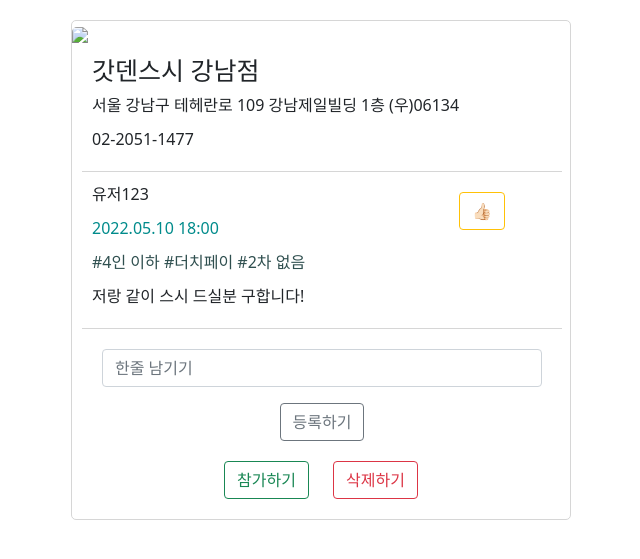
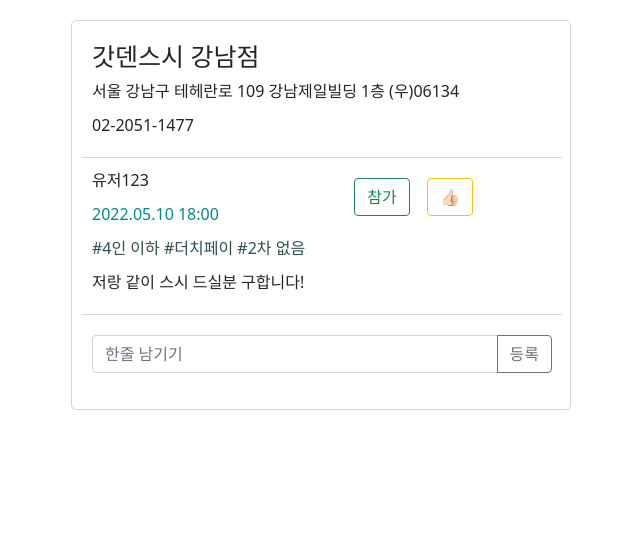
Before and after one commit to Luwin-Seo/No-Honbop, a Flask app: template templates/detail.html in a window 1280 px wide. Shown: the top 559 px of the page, without its empty margins (319-959 px from the left). Run offline with Flask 2, Linux system fonts and the light colour scheme; the template is opened without the code that fills it, so the values that code supplies are empty; some libraries are stand-ins or nearby versions.

Commit message:
상세페이지 수정

```diff
--- a/app.py
+++ b/app.py
@@ -57,16 +57,15 @@ def user(username):
 
 @app.route('/detail')
 def detail():
-    # 각 사용자의 프로필과 글을 모아볼 수 있는 공간
-    # token_receive = request.cookies.get('mytoken')
+    # 게시글 상세 정보를 볼 수 있는 공간
+    token_receive = request.cookies.get('mytoken')
     try:
-        # payload = jwt.decode(token_receive, SECRET_KEY, algorithms=['HS256'])
-        # status = (username == payload["id"])  # 내 프로필이면 True, 다른 사람 프로필 페이지면 False
+        payload = jwt.decode(token_receive, SECRET_KEY, algorithms=['HS256'])
+        comments = list(db.comments.find({}))
 
-        comments = list(db.comments.find({}))
-        return render_template('detail.html', comments = comments)
+        return render_template('detail.html', comments = comments, count=1)
     except (jwt.ExpiredSignatureError, jwt.exceptions.DecodeError):
-        return render_template('detail.html')
+        return redirect(url_for("login"))
 
 # [로그인 API]
 # id, pw를 받아서 맞춰보고, 토큰을 만들어 발급합니다.
@@ -229,27 +228,33 @@ def participate():
 
 @app.route('/detail/write', methods=['POST'])
 def write_comment():
-    # token_receive = request.cookies.get('mytoken')
+    token_receive = request.cookies.get('mytoken')
     try:
-        # payload = jwt.decode(token_receive, SECRET_KEY, algorithms=['HS256'])
-        # user_id = db.users.find_one({"username": payload["id"]})
+        payload = jwt.decode(token_receive, SECRET_KEY, algorithms=['HS256'])
         comment = request.form['comment']
+        index = len(list(db.comments.find({},{'_id':False}))) + 1
+
         db.comments.insert_one({
-          'user_id': '아이디',
+          'index' : index,
+          'user_id': payload["id"],
           'comment': comment
         })
+
         return redirect(url_for("detail"))
     except (jwt.ExpiredSignatureError, jwt.exceptions.DecodeError):
         return redirect(url_for("login"))
 
 @app.route('/detail/delete', methods=['POST'])
 def delete_comment():
-    # token_receive = request.cookies.get('mytoken')
+    token_receive = request.cookies.get('mytoken')
     try:
-        # payload = jwt.decode(token_receive, SECRET_KEY, algorithms=['HS256'])
+        payload = jwt.decode(token_receive, SECRET_KEY, algorithms=['HS256'])
+
         db.comments.delete_many({
-          'user_id': '아이디'
+          'index' : int(request.form['index']),
+          'user_id': payload['id']
         })
+
         return redirect(url_for("detail"))
     except (jwt.ExpiredSignatureError, jwt.exceptions.DecodeError):
         return redirect(url_for("login"))
--- a/static/detail.css
+++ b/static/detail.css
@@ -7,6 +7,7 @@
   border: 1px solid rgb(214, 214, 214);
   border-radius: 5px;
   margin: 20px auto 0 auto;
+  padding-top: 10px;
 }
 
 p {
@@ -40,8 +41,10 @@ p {
 
 #like {
   position: absolute;
-  left: 150px;
-  top: 0;
+  left: 330px;
+  top: 20px;
+  padding: 0;
+  width: 55px;
 }
 
 .date {
@@ -59,8 +62,12 @@ form {
   text-align: center;
 }
 
-#form-btns {
-  text-align: center;
+#join {
+  position: absolute;
+  left: 260px;
+  top: 20px;
+  padding: 0;
+  width: 80px;
 }
 
 #join, #cancel {
@@ -69,8 +76,12 @@ form {
   padding: 0 10px 10px 10px;
 }
 
+#write {
+  padding: 20px 10px 0 10px;
+}
+
 #item_info > form > div > input {
-  width: 460px;
+  width: 360px;
 }
 
 #comment {
@@ -88,5 +99,24 @@ form {
 }
 
 #comment ul li:nth-child(2) {
-  width: 380px
+  width: 380px;
+  border-right: 0;
 }
+
+#comment .delete-li {
+  padding: 0;
+  border:0;
+}
+
+#comment .delete {
+  display: inline-block;
+  width: 54px;
+  margin: 0;
+  padding: 0;
+}
+
+#comment .delete button {
+  height: 40.5px;
+  border-top-left-radius: 0;
+  border-bottom-left-radius: 0;
+}
--- a/templates/detail.html
+++ b/templates/detail.html
@@ -9,13 +9,15 @@
     </head>
     <body>
       <div id="item_info">
-        <img id="pic" src="https://img1.kakaocdn.net/cthumb/local/R0x420/?fname=http%3A%2F%2Ft1.daumcdn.net%2Fcfile%2F166DC3354E4DE28425">
         <div id="store">
           <h1>갓덴스시 강남점</h1>
           <p>서울 강남구 테헤란로 109 강남제일빌딩 1층 (우)06134</p>
           <p>02-2051-1477</p>
         </div>
         <div id="user">
+          <form id='join' action='/detail/parti' method='post'>
+            <button type="submit" class="btn btn-outline-success">참가</button>
+          </form>
           <form id='like' action='/detail/like' method='post'>
             <button type="submit" class="btn btn-outline-warning">👍🏻 {{count}}</button>
           </form>
@@ -28,22 +30,23 @@
         <form id='write' action='/detail/write' method='post'>
           <div class="input-group mb-3">
             <input type="text" class="form-control" placeholder="한줄 남기기" name="comment">
+            <button class="btn btn-outline-secondary" type="submit" id="button-addon2">등록</button>
           </div>
-          <button type="submit" class="btn btn-outline-secondary">등록하기</button>
         </form>
         <div id='form-btns'>
-          <form id='join' action='/detail/parti' method='post'>
-            <button type="submit" class="btn btn-outline-success">참가하기</button>
-          </form>
-          <form id='cancel' action='/detail/delete' method='post'>
-            <button type="submit" class="btn btn-outline-danger">삭제하기</button>
-          </form>
+
         </div>
         <div id="comment">
           {% for comment in comments %}
             <ul class="list-group list-group-horizontal-sm">
               <li class="list-group-item">{{comment.user_id}}</li>
               <li class="list-group-item">{{comment.comment}}</li>
+              <li class="list-group-item delete-li">
+                <form class='delete' action='/detail/delete' method='post'>
+                  <input type='hidden' name='index' value={{comment.index}}></input>
+                  <button type="submit" class="btn btn-outline-danger">삭제</button>
+                </form>
+              </li>
             </ul>
           {% endfor %}
         </div>
```
